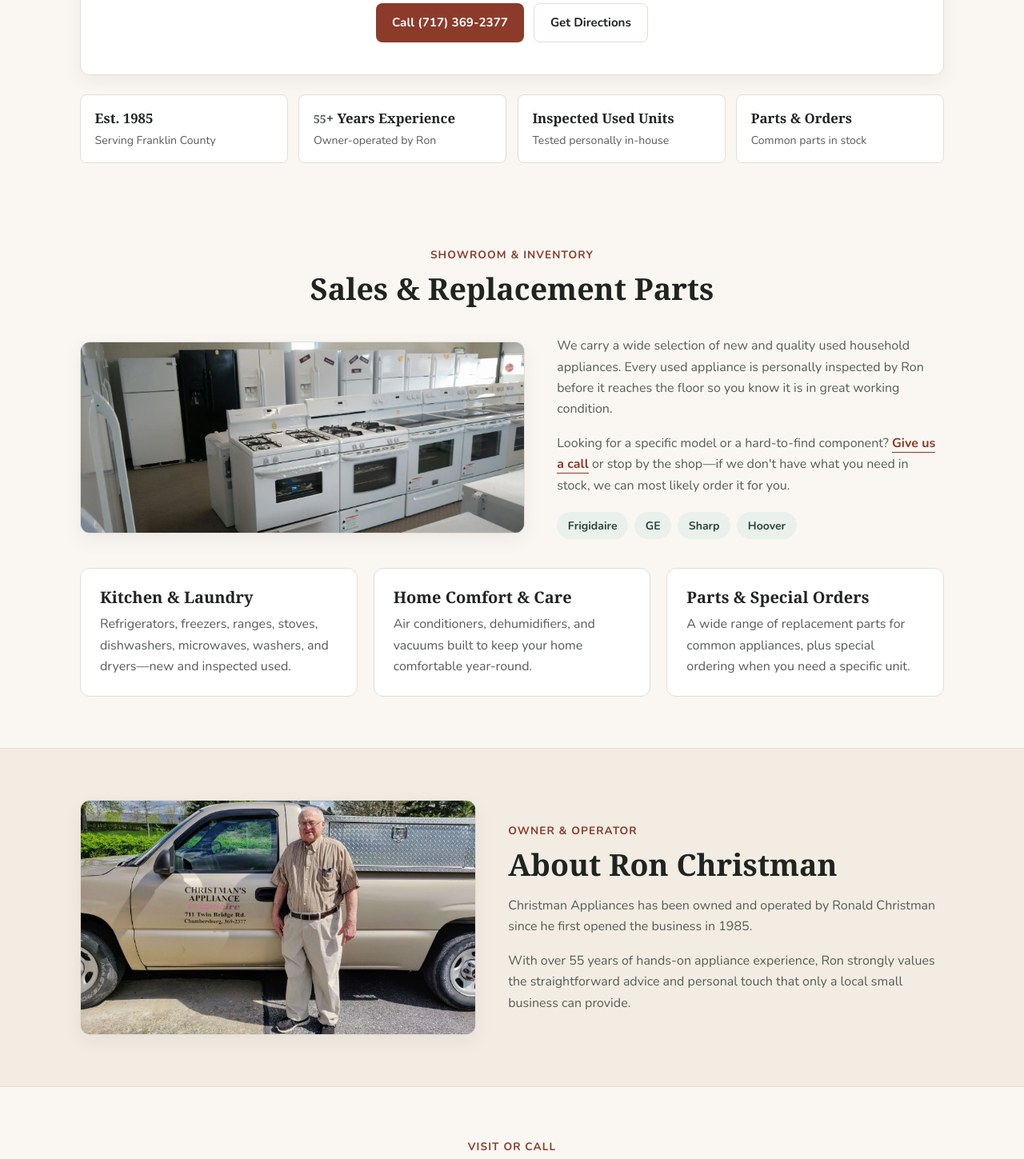
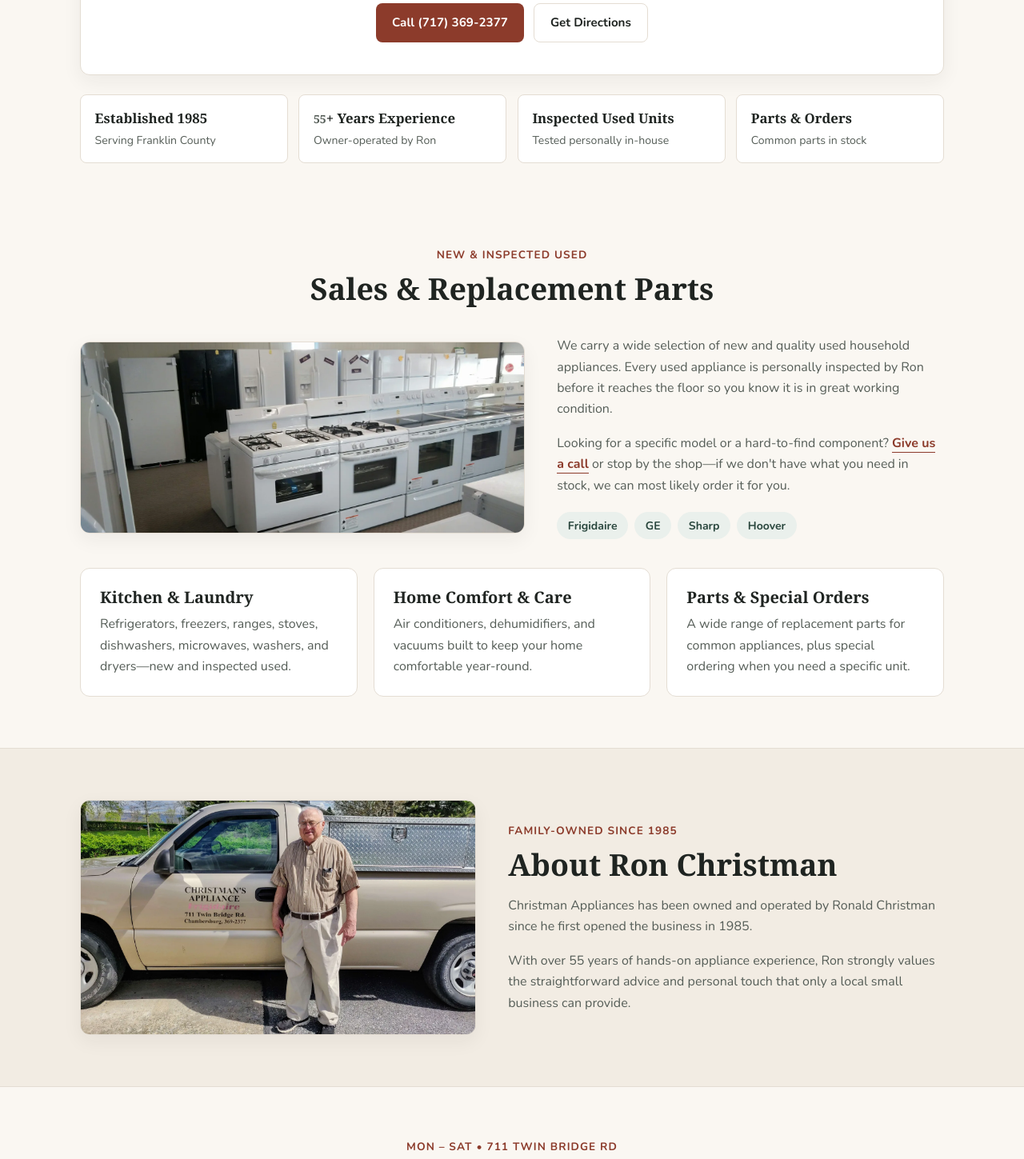
Before and after one commit to TwitchBronBron/ChristmanAppliances.com, a website built with Vite: page index.html in a window 1280 px wide. Shown: the part 800-2249 px from the top of the page at 80% size. Built offline with nearby package versions, Linux system fonts and the light colour scheme; a web font is replaced by a local one.

Commit message:
Phase 3a: clarify section micro-labels and Established 1985

```diff
--- a/index.html
+++ b/index.html
@@ -112,7 +112,7 @@
 
                 <ul class="trust-strip" aria-label="Store highlights">
                     <li>
-                        <strong>Est. 1985</strong>
+                        <strong>Established 1985</strong>
                         <span>Serving Franklin County</span>
                     </li>
                     <li>
@@ -134,7 +134,7 @@
         <section id="sales" class="section">
             <div class="container">
                 <div class="section-header">
-                    <p class="eyebrow">Showroom &amp; Inventory</p>
+                    <p class="eyebrow">New &amp; Inspected Used</p>
                     <h2>Sales &amp; Replacement Parts</h2>
                 </div>
 
@@ -190,7 +190,7 @@
                     </a>
 
                     <div class="split-copy">
-                        <p class="eyebrow">Owner &amp; Operator</p>
+                        <p class="eyebrow">Family-Owned Since 1985</p>
                         <h2>About Ron Christman</h2>
                         <p>
                             Christman Appliances has been owned and operated by Ronald Christman since he first opened the business in 1985.
@@ -206,7 +206,7 @@
         <section id="contact" class="section">
             <div class="container">
                 <div class="section-header">
-                    <p class="eyebrow">Visit or Call</p>
+                    <p class="eyebrow">Mon &ndash; Sat &bull; 711 Twin Bridge Rd</p>
                     <h2>Hours &amp; Contact</h2>
                     <p class="section-subtitle">
                         Have a question about current stock, replacement parts, or an order? We'd love to hear from you.
```
